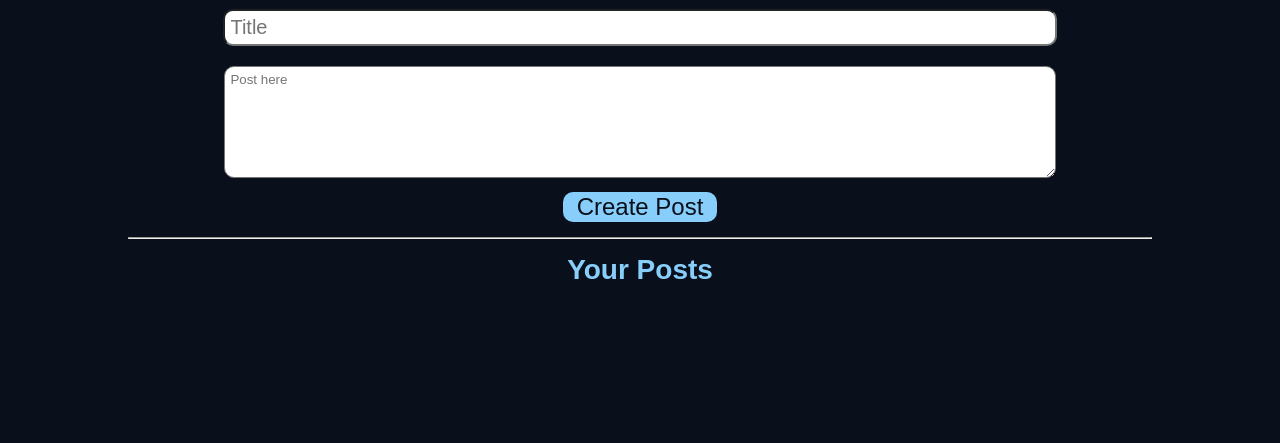
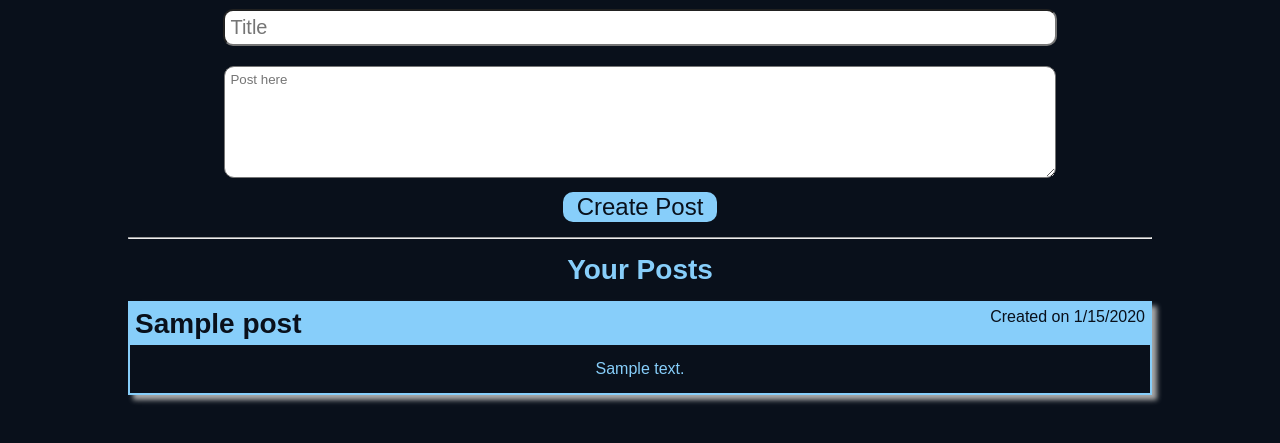
Before and after one commit to OneCrinkleyFry/tech-blog, a Node server app: page /dashboard/ in a window 1280 px wide. Shown: the part 214-657 px from the top of the page. Run offline with Node 20, Linux system fonts and the light colour scheme; a user stored in the database is signed in; tables that the repository leaves empty hold one stand-in row (values such as "Sample post"); some libraries are stand-ins or nearby versions.

Commit message:
removed any console logs

```diff
--- a/controllers/api/comment-routes.js
+++ b/controllers/api/comment-routes.js
@@ -6,7 +6,6 @@ router.get('/', (req, res) => {
     Comment.findAll()
         .then(dbCommentData => res.json(dbCommentData))
         .catch(err => {
-            console.log(err);
             res.status(500).json(err);
         });
 });
@@ -20,7 +19,6 @@ router.post('/', withAuth, (req, res) => {
         })
             .then(dbCommentData => res.json(dbCommentData))
             .catch(err => {
-                console.log(err);
                 res.status(400).json(err);
             });
     }
@@ -36,7 +34,6 @@ router.delete('/:id', withAuth, (req, res) => {
             res.json(dbCommentData);
         })
         .catch(err => {
-            console.log(err);
             res.status(500).json(err);
         });
 });
--- a/controllers/api/user-routes.js
+++ b/controllers/api/user-routes.js
@@ -8,7 +8,6 @@ router.get('/', (req, res) => {
     })
         .then(dbUserData => res.json(dbUserData))
         .catch(err => {
-            console.log(err);
             res.status(500).json(err);
         });
 });
@@ -49,7 +48,6 @@ router.get('/:id', (req, res) => {
             res.json(dbUserData);
         })
         .catch(err => {
-            console.log(err);
             res.status(500).json(err);
         });
 });
@@ -70,7 +68,6 @@ router.post('/', (req, res) => {
             });
         })
         .catch(err => {
-            console.log(err);
             res.status(500).json(err);
         });
 });
@@ -112,7 +109,6 @@ router.put('/:id', withAuth, (req, res) => {
             res.json(dbUserData);
         })
         .catch(err => {
-            console.log(err);
             res.status(500).json(err);
         });
 });
@@ -127,7 +123,6 @@ router.delete('/:id', withAuth, (req, res) => {
             res.json(dbUserData);
         })
         .catch(err => {
-            console.log(err);
             res.status(500).json(err);
         });
 });
--- a/controllers/home-routes.js
+++ b/controllers/home-routes.js
@@ -30,7 +30,6 @@ router.get('/', (req, res) => {
             res.render('homepage', { posts, loggedIn: req.session.loggedIn });
         })
         .catch(err => {
-            console.log(err);
             res.status(500).json(err);
         })
 });
@@ -85,11 +84,9 @@ router.get('/post/:id', (req, res) => {
                 return;
             }
             const post = dbPostData.get({ plain: true });
-            console.log(post);
             res.render('single-post', { post, loggedIn: req.session.loggedIn });
         })
         .catch(err => {
-            console.log(err);
             res.status(500).json(err);
         })
 });
--- a/views/dashboard.handlebars
+++ b/views/dashboard.handlebars
@@ -1,7 +1,7 @@
 <div class="post-page">
     <section>
         <h2>Create a Post</h2>
-        <form class="post-form">
+        <form class="new-post-form">
             <label for="post-title">Title</label>
             <input id="post-title" name="post-title" placeholder="Title" />
             <div>
@@ -10,8 +10,15 @@
             <button type="submit" id="create-post-btn">Create Post</button>
         </form>
     </section>
+    {{#if posts.length}}
     <hr>
     <section class="post-list">
         <h2>Your Posts</h2>
+        {{#each posts as |post|}}
+            {{> post-info post}}
+        {{/each}}
     </section>
+    {{/if}}
 </div>
+
+<script src="/javascript/add-post.js"></script>
--- a/views/partials/post-info.handlebars
+++ b/views/partials/post-info.handlebars
@@ -1,12 +1,9 @@
-<article class="post">
-    <div class="title">
-        <a href="{{post_url}}" target="_blank">{{title}}</a>
-        <span>({{post_url}})</span>
+<article class="post" onclick="loadPost({{this.id}})">
+    <div class="article-header">
+        <h2>{{this.title}}</h2>
+        <p>Created on {{format_date this.created_at}}</p>
     </div>
-    <div class="meta">
-        {{vote_count}} points by {{user.username}} on
-        {{created_at}}
-        |
-        <a href="/post/{{id}}">1 comment</a>
+    <div class="article-text">
+        <p>{{this.post_text}}</p>
     </div>
 </article>
```
Also changed, not shown: controllers/api/post-routes.js (+0 -7 lines), controllers/dashboard-routes.js (+0 -9 lines), views/homepage.handlebars (+1 -9 lines).
